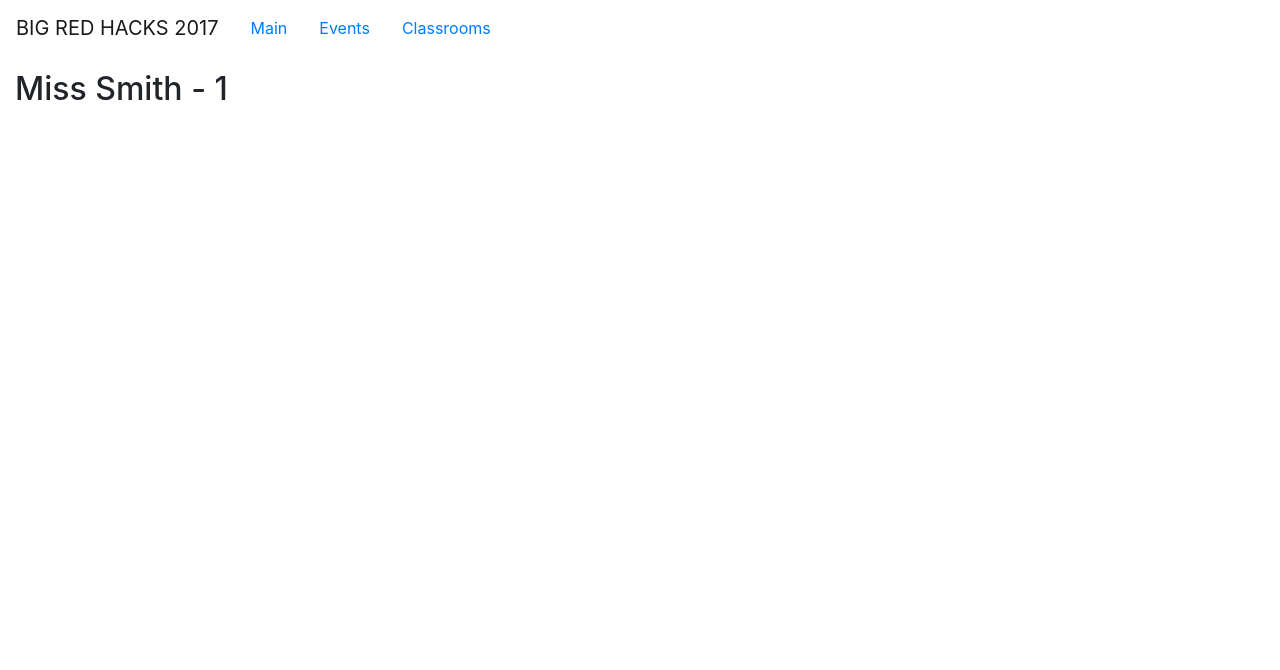
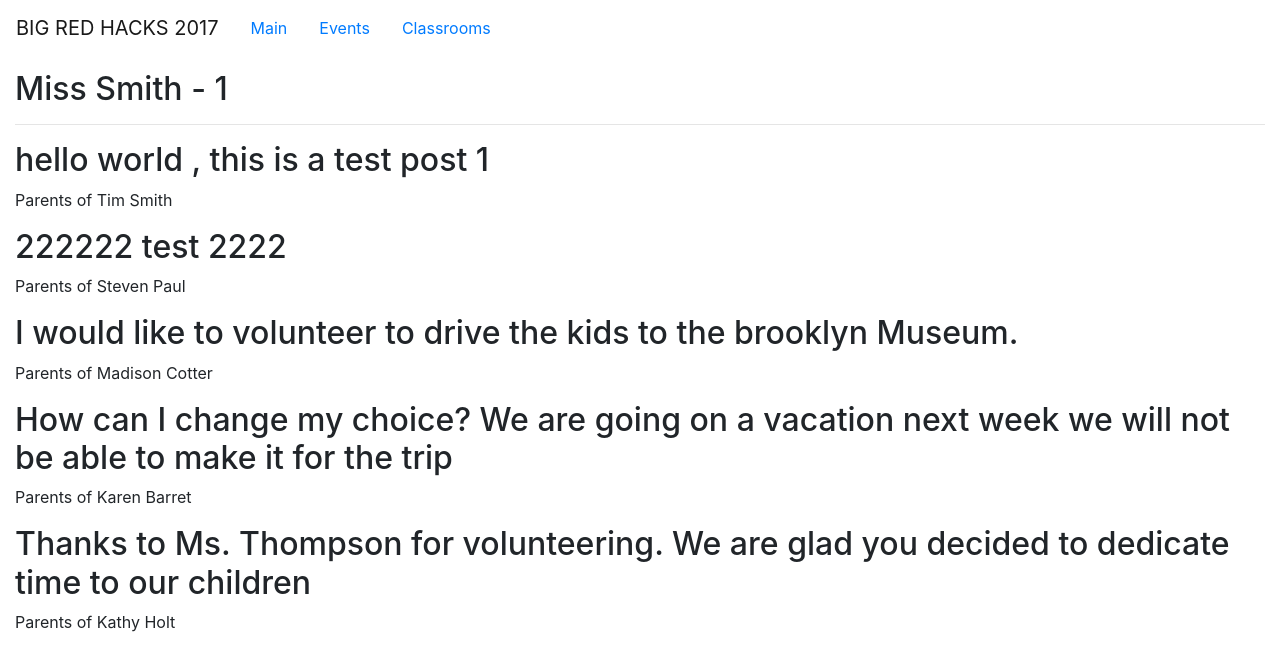
Before and after one commit to Diane27/big-red-hacks-2017, a React (Create React App) app: page /classroom/1 in a window 1280 px wide. Shown: the top 670 px of the page. Built offline with nearby package versions, Linux system fonts and the light colour scheme.

Commit message:
add comments

```diff
--- a/src/components/classroom/classroom_detail.js
+++ b/src/components/classroom/classroom_detail.js
@@ -1,9 +1,26 @@
 import React from 'react'
+import DATACOMMENTS from '../../data/data_comments'
+import DATACLASSROOMS from '../../data/data_classrooms'
 
 const ClassroomDetail = (props) => {
+	const comments = DATACOMMENTS.filter(data => {
+		return data.classroom_id == props.classroom.id
+	}).map(d => {
+		const student_name = DATACLASSROOMS.filter(e => {
+			return props.classroom.id == e.id
+		})[0].parent_student[d.child_id].student
+		return(
+			<div>
+				<h2>{d.comments}</h2>
+				<p> Parents of {student_name}</p>
+			</div>
+			)
+	})
     return(
         <div key={props.classroom.id}>
             <h2>{props.classroom.name} - {props.classroom.id}</h2>
+            <hr />
+            {comments}
         </div>
     )
 }
--- a/src/data/data_classrooms.js
+++ b/src/data/data_classrooms.js
@@ -3,11 +3,11 @@ const DATACLASSROOMS = [
         id: 1,
         name: 'Miss Smith',
         parent_student: {
-            1: {parents: ['John Smith', 'Sarah Smith'], student: 'Tim Smith'},
-            2: {parents: ['Jane Paul', 'Paul Paul'], student: 'Steven Paul'},
-            3: {parents: ['Teodor Cotter', 'Mary Cotter'], student: 'Madison Cotter'},
-            4: {parents: ['Bryan Barret', 'Lindsay Smithe'], student: 'Karen Barret'},
-            5: {parents: ['Viktor Holt', 'Mancy Watkins'], student: 'Kathy Holt'}
+            '1': {parents: ['John Smith', 'Sarah Smith'], student: 'Tim Smith'},
+            '2': {parents: ['Jane Paul', 'Paul Paul'], student: 'Steven Paul'},
+            '3': {parents: ['Teodor Cotter', 'Mary Cotter'], student: 'Madison Cotter'},
+            '4': {parents: ['Bryan Barret', 'Lindsay Smithe'], student: 'Karen Barret'},
+            '5': {parents: ['Viktor Holt', 'Mancy Watkins'], student: 'Kathy Holt'}
         }
       },
 
@@ -15,11 +15,11 @@ const DATACLASSROOMS = [
         id: 2,
         name: 'Mr Johnson',
         parent_student: {
-            1: {parents: ['Adam Sturm', 'Chris Hardy'], student: 'Fred Sturm-Hardy'},
-            2: {parents: ['Vivian Glass', 'Ivo Glass'], student: 'Karen Glass'},
-            3: {parents: ['Luka Stern', 'Taryn Stern'], student: 'Piers Smythe'},
-            4: {parents: ['Felix Hoover', 'Mary Kartensen'], student: 'Mike Kartensen'},
-            5: {parents: ['Brenna Pierce', 'Brook Pierce'], student: 'Victoria Pierce'}
+            '1': {parents: ['Adam Sturm', 'Chris Hardy'], student: 'Fred Sturm-Hardy'},
+            '2': {parents: ['Vivian Glass', 'Ivo Glass'], student: 'Karen Glass'},
+            '3': {parents: ['Luka Stern', 'Taryn Stern'], student: 'Piers Smythe'},
+            '4': {parents: ['Felix Hoover', 'Mary Kartensen'], student: 'Mike Kartensen'},
+            '5': {parents: ['Brenna Pierce', 'Brook Pierce'], student: 'Victoria Pierce'}
         }
       }
 ]
--- a/src/data/data_comments.js
+++ b/src/data/data_comments.js
@@ -30,31 +30,31 @@ const DATACOMMENTS = [
         comments: "Thanks to Ms. Thompson for volunteering. We are glad you decided to dedicate time to our children"
     },
     {
-        classroom_id: 1,
+        classroom_id: 2,
         parent_id: 6,
         child_id: 6,
         comments: 'I will be a volunteer too. who else is volunteering?'
     },
     {
-        classroom_id: 1,
+        classroom_id: 2,
         parent_id: 7,
         child_id: 7,
         comments: 'Are you still in need for volunteer?'
     },
     {
-        classroom_id: 1,
+        classroom_id: 2,
         parent_id: 8,
         child_id: 8,
         comments: "This is definitely worth it. My kid had so much fun last time he couldn't stop talking about it."
     },
     {
-        classroom_id: 1,
+        classroom_id: 2,
         parent_id: 9,
         child_id: 9,
         comments: 'This is a great initiative.'
     },
     {
-        classroom_id: 1,
+        classroom_id: 2,
         parent_id: 10,
         child_id: 10,
         comments: "I love going to the zoo with my kids I can't wait. I will be volunteer."
```
